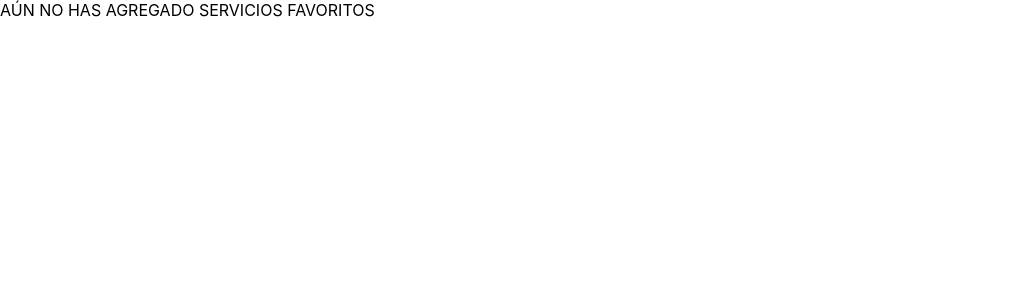
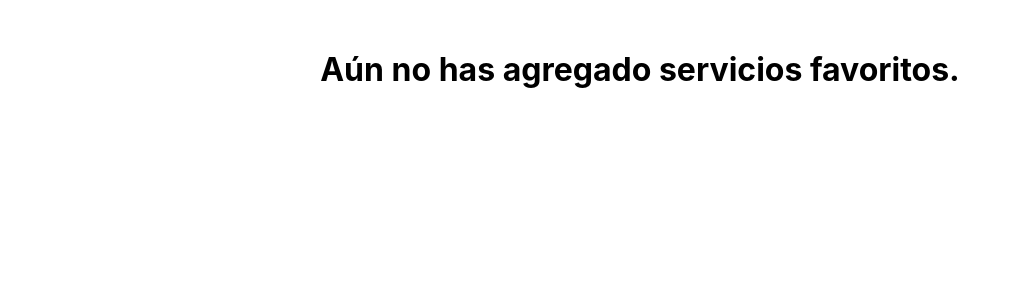
Before and after one commit to moctezumadaniel/tuservicio, a Next.js app: page /User_services_tab/UserFavouriteServices in a window 1280 px wide. Shown: the top 300 px of the page, without its empty margins (0-1020 px from the left). Built offline with nearby package versions, Linux system fonts and the light colour scheme.

Commit message:
default styles for user service tabs

```diff
--- a/pages/User_services_tab/UserFavouriteServices.js
+++ b/pages/User_services_tab/UserFavouriteServices.js
@@ -1,7 +1,8 @@
+import styles from '../../styles/UserServices.module.css'
 function UserFavouriteServices(){
-    const defaultPage = "AÚN NO HAS AGREGADO SERVICIOS FAVORITOS"
+    const defaultPage = "Aún no has agregado servicios favoritos."
     return(
-        <div>
+        <div className={styles.UserFavouritesContainer}>
             {defaultPage}
         </div>
     )
--- a/pages/User_services_tab/UserPreviousServices.js
+++ b/pages/User_services_tab/UserPreviousServices.js
@@ -1,9 +1,10 @@
 import UserServicePreview from "../User_service_preview"
+import styles from '../../styles/UserServices.module.css'
 
 function UserPreviousServices(){
-    const defaultPage = "AÚN NO TIENES SERVICIOS PREVIOS"
+    const defaultPage = "Aún no tienes servicios previos"
     return(
-        <div>
+        <div className={styles.UserPreviousContainer}>
             {defaultPage}
         </div>
     )
--- a/pages/User_services_tab/UserReservations.js
+++ b/pages/User_services_tab/UserReservations.js
@@ -1,7 +1,9 @@
+import styles from '../../styles/UserServices.module.css'
+
 function UserReservations(){
-    const defaultPage = "AÚN NO TIENES RESERVACIONES"
+    const defaultPage = "Aún no tienes reservaciones"
     return(
-        <div>
+        <div className={styles.UserReservationsContainer}>
             {defaultPage}
         </div>
     )
--- a/styles/UserServices.module.css
+++ b/styles/UserServices.module.css
@@ -75,3 +75,43 @@
     box-shadow: 0px 1px 4px rgba(0, 0, 0, 0.25);
     outline: none;
 }
+
+/*USER RESERVATIONS TAB*/
+.UserReservationsContainer{
+    display: flex;
+    width: 100%;
+    height: 100%;
+    font-size: xx-large;
+    font-weight: bolder;
+    justify-content: center;
+    align-content: center;
+    text-align:center;
+    padding: 20px;
+    padding-top: 50px;
+}
+/*USER PREVIOUS SERVICES TAB*/
+.UserPreviousContainer{
+    display: flex;
+    width: 100%;
+    height: 100%;
+    font-size: xx-large;
+    font-weight: bolder;
+    justify-content: center;
+    align-content: center;
+    text-align:center;
+    padding: 20px;
+    padding-top: 50px;
+}
+/*USER FAVOURITES TAB*/
+.UserFavouritesContainer{
+    display: flex;
+    width: 100%;
+    height: 100%;
+    font-size: xx-large;
+    font-weight: bolder;
+    justify-content: center;
+    align-content: center;
+    text-align:center;
+    padding: 20px;
+    padding-top: 50px;
+}
```
